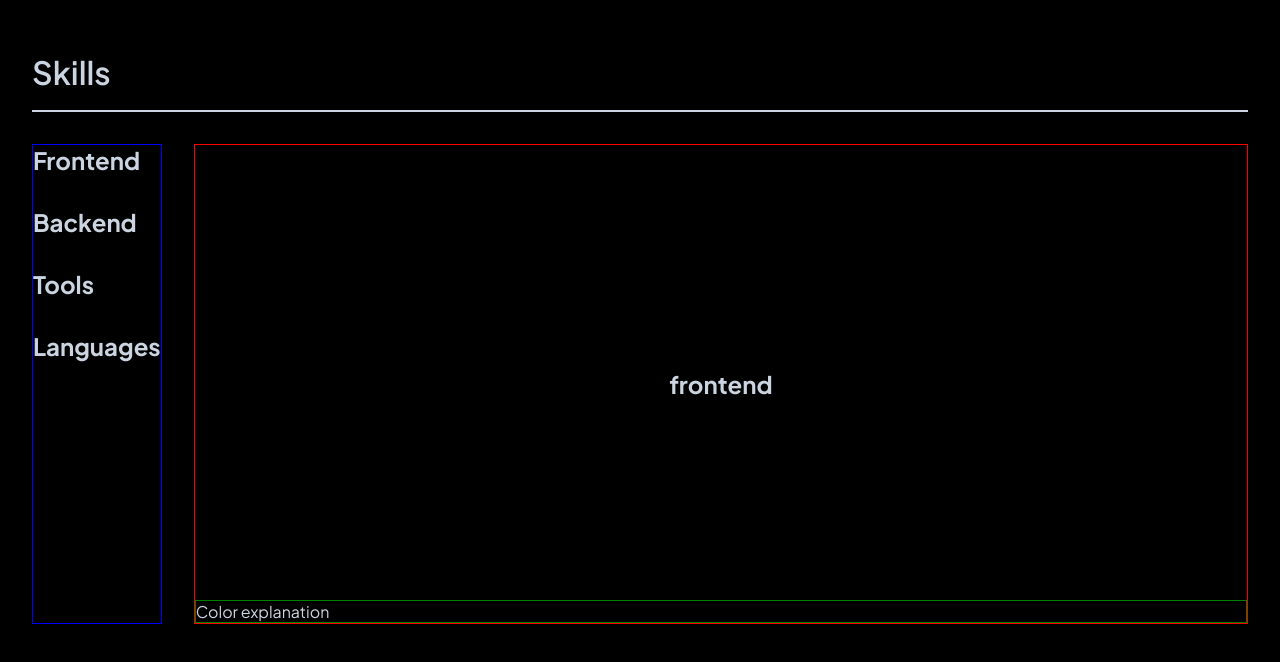
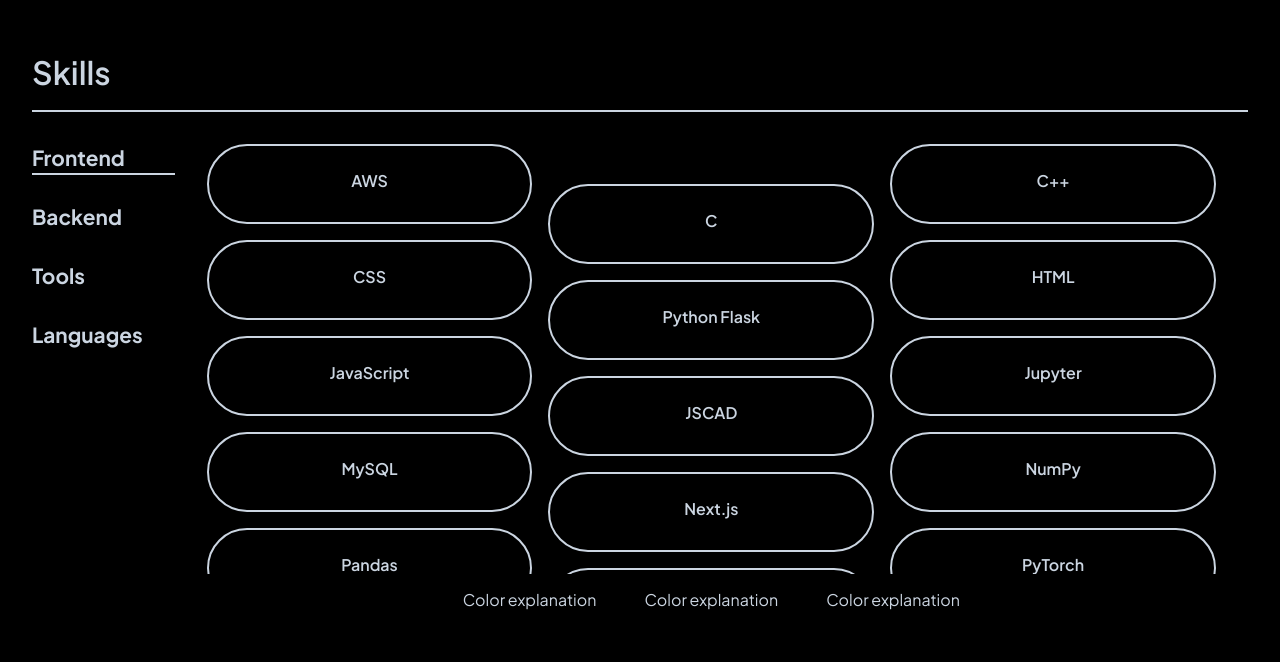
Before and after one commit to dongsub0918/personal-website, a Next.js app: page / in a window 1280 px wide. Shown: the part 1608-2270 px from the top of the page. Built offline with nearby package versions, Linux system fonts and the light colour scheme.

Commit message:
skill content added, grid styling needs more work

```diff
--- a/src/ui/skillsSection/miniNav/miniNav.module.css
+++ b/src/ui/skillsSection/miniNav/miniNav.module.css
@@ -2,7 +2,27 @@
   display: flex;
   flex-direction: column;
   gap: 2rem;
+}
 
-  /* delete later */
-  border: 1px solid blue;
+.tab {
+  cursor: pointer;
+  font-size: 1.3rem;
+  position: relative;
 }
+
+.tab::after {
+  content: "";
+  position: absolute;
+  bottom: -4px;
+  left: 0;
+  width: calc(100% + 2rem);
+  height: 2px;
+  background-color: var(--foreground);
+  transform: scaleX(0);
+  transform-origin: left;
+  transition: transform var(--transition-duration) var(--transition-timing);
+}
+
+.tab.active::after {
+  transform: scaleX(1);
+}
--- a/src/ui/skillsSection/miniNav/miniNav.tsx
+++ b/src/ui/skillsSection/miniNav/miniNav.tsx
@@ -19,7 +19,11 @@
   return (
     <div className={styles.container}>
       {tabs.map((tab) => (
-        <h2 key={tab} onClick={() => handleTabClick(tab)}>
+        <h2
+          key={tab}
+          className={`${styles.tab} ${activeTab === tab ? styles.active : ""}`}
+          onClick={() => handleTabClick(tab)}
+        >
           {tab}
         </h2>
       ))}
--- a/src/ui/skillsSection/skillScroller/skillScroller.module.css
+++ b/src/ui/skillsSection/skillScroller/skillScroller.module.css
@@ -2,12 +2,53 @@
   display: flex;
   flex-direction: column;
   align-items: center;
-  justify-content: center;
   width: 100%;
   height: 60vh;
   position: relative;
-  /* delete later */
-  border: 1px solid red;
+  padding: 0 2rem 0 2rem;
+}
+
+.scroller {
+  width: 100%;
+  height: calc(100% - 50px);
+  overflow: auto;
+}
+
+.zigzagGrid {
+  display: grid;
+  grid-template-columns: 1fr 1fr 1fr;
+  gap: 1rem;
+  width: 100%;
+  min-height: 100%;
+}
+
+/* Offset the middle column by half the cell height */
+.zigzagGrid > *:nth-child(3n + 2) {
+  transform: translateY(50%);
+}
+
+.skillItem {
+  background: var(--background);
+  border: 2px solid var(--foreground);
+  border-radius: 40px;
+  text-align: center;
+  min-height: 80px;
+  display: flex;
+  flex-direction: column;
+  justify-content: center;
+  align-items: center;
+}
+
+.skillName {
+  font-weight: 600;
+  font-size: 1rem;
+  margin-bottom: 0.5rem;
+  color: var(--foreground);
+}
+
+.skillLevel {
+  font-size: 0.875rem;
+  color: var(--foreground);
 }
 
 .colorExplanationContainer {
@@ -15,7 +56,9 @@
   bottom: 0;
   left: 0;
   right: 0;
-
-  /* delete later */
-  border: 1px solid green;
+  height: 50px;
+  display: flex;
+  justify-content: center;
+  align-items: center;
+  gap: 3rem;
 }
--- a/src/ui/skillsSection/skillScroller/skillScroller.tsx
+++ b/src/ui/skillsSection/skillScroller/skillScroller.tsx
@@ -4,11 +4,57 @@
   activeTab: string;
 }
 
+// Sample skill data - you can replace this with your actual skill data
+const skills = [
+  { name: "AWS", level: "", category: "Tools" },
+  { name: "C", level: "", category: "Languages" },
+  { name: "C++", level: "", category: "Languages" },
+  { name: "CSS", level: "", category: "Frontend" },
+  { name: "Python Flask", level: "", category: "Backend" },
+  { name: "HTML", level: "", category: "Frontend" },
+  { name: "JavaScript", level: "", category: "Languages" },
+  { name: "JSCAD", level: "", category: "Frontend" },
+  { name: "Jupyter", level: "", category: "Tools" },
+  { name: "MySQL", level: "", category: "Backend" },
+  { name: "Next.js", level: "", category: "Frontend" },
+  { name: "NumPy", level: "", category: "Tools" },
+  { name: "Pandas", level: "", category: "Tools" },
+  { name: "Prolog", level: "", category: "Languages" },
+  { name: "PyTorch", level: "", category: "Tools" },
+  { name: "Python", level: "", category: "Languages" },
+  { name: "React Native", level: "", category: "Frontend" },
+  { name: "SEO", level: "", category: "Tools" },
+  { name: "Scheme", level: "", category: "Languages" },
+  { name: "SQL", level: "", category: "Languages" },
+  { name: "Tailwind CSS", level: "", category: "Frontend" },
+  { name: "TensorFlow", level: "", category: "Tools" },
+  { name: "Three.js", level: "", category: "Frontend" },
+  { name: "TypeScript", level: "", category: "Languages" },
+  { name: "Web Crawling", level: "", category: "Tools" },
+  { name: "WebSocket", level: "", category: "Backend" },
+  { name: "NextAuth", level: "", category: "Tools" },
+  { name: "Google API", level: "", category: "Tools" },
+  { name: "Firebase", level: "", category: "Tools" },
+  { name: "AWS SDK", level: "", category: "Tools" },
+  { name: "React", level: "", category: "Frontend" },
+];
+
 export default function SkillScroller({ activeTab }: SkillScrollerProps) {
   return (
     <div className={styles.container}>
-      <h2>{activeTab}</h2>
+      <div className={styles.scroller}>
+        <div className={styles.zigzagGrid}>
+          {skills.map((skill, index) => (
+            <div key={index} className={styles.skillItem}>
+              <div className={styles.skillName}>{skill.name}</div>
+              <div className={styles.skillLevel}>{skill.level}</div>
+            </div>
+          ))}
+        </div>
+      </div>
       <div className={styles.colorExplanationContainer}>
+        <p>Color explanation</p>
+        <p>Color explanation</p>
         <p>Color explanation</p>
       </div>
     </div>
--- a/src/ui/skillsSection/skillsSection.tsx
+++ b/src/ui/skillsSection/skillsSection.tsx
@@ -10,7 +10,7 @@
 import { useState } from "react";
 
 export default function SkillsSection() {
-  const [activeTab, setActiveTab] = useState("frontend");
+  const [activeTab, setActiveTab] = useState("Frontend");
 
   return (
     <section className={styles.container} id="about">
```
